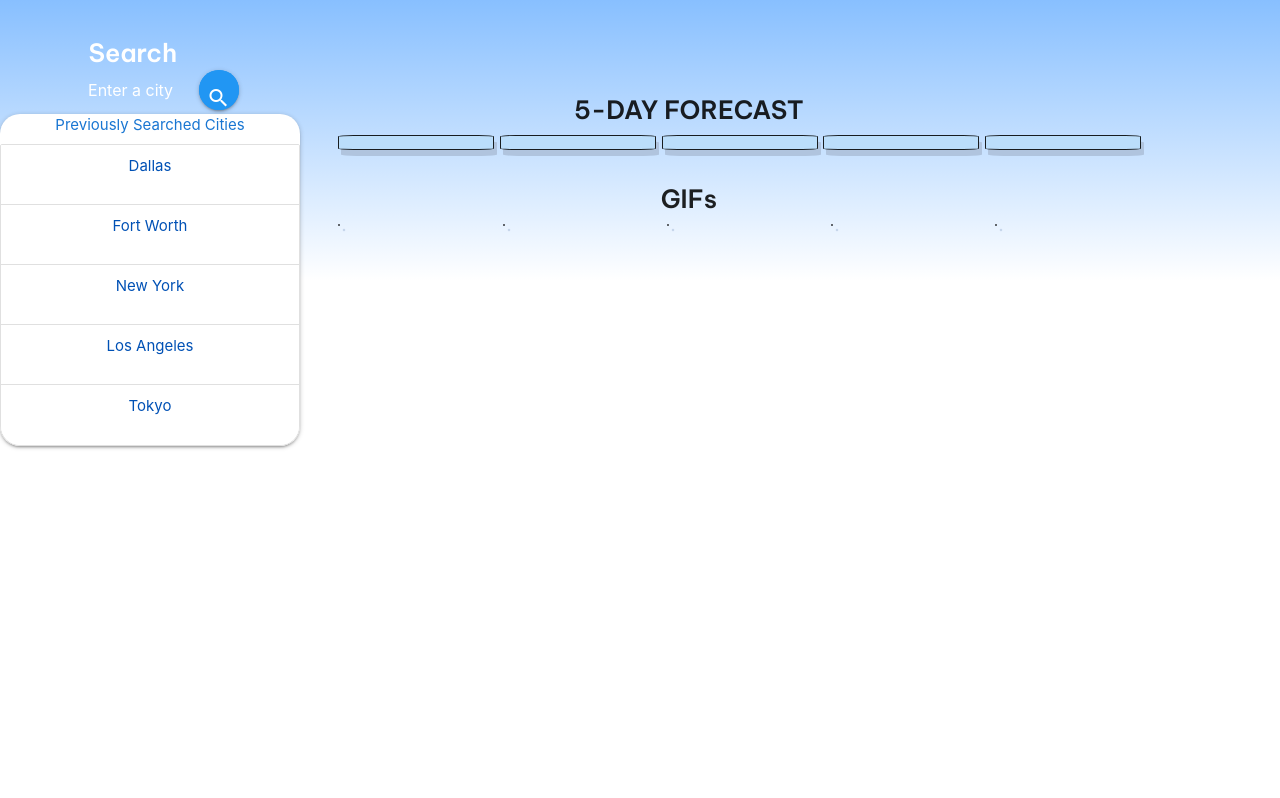
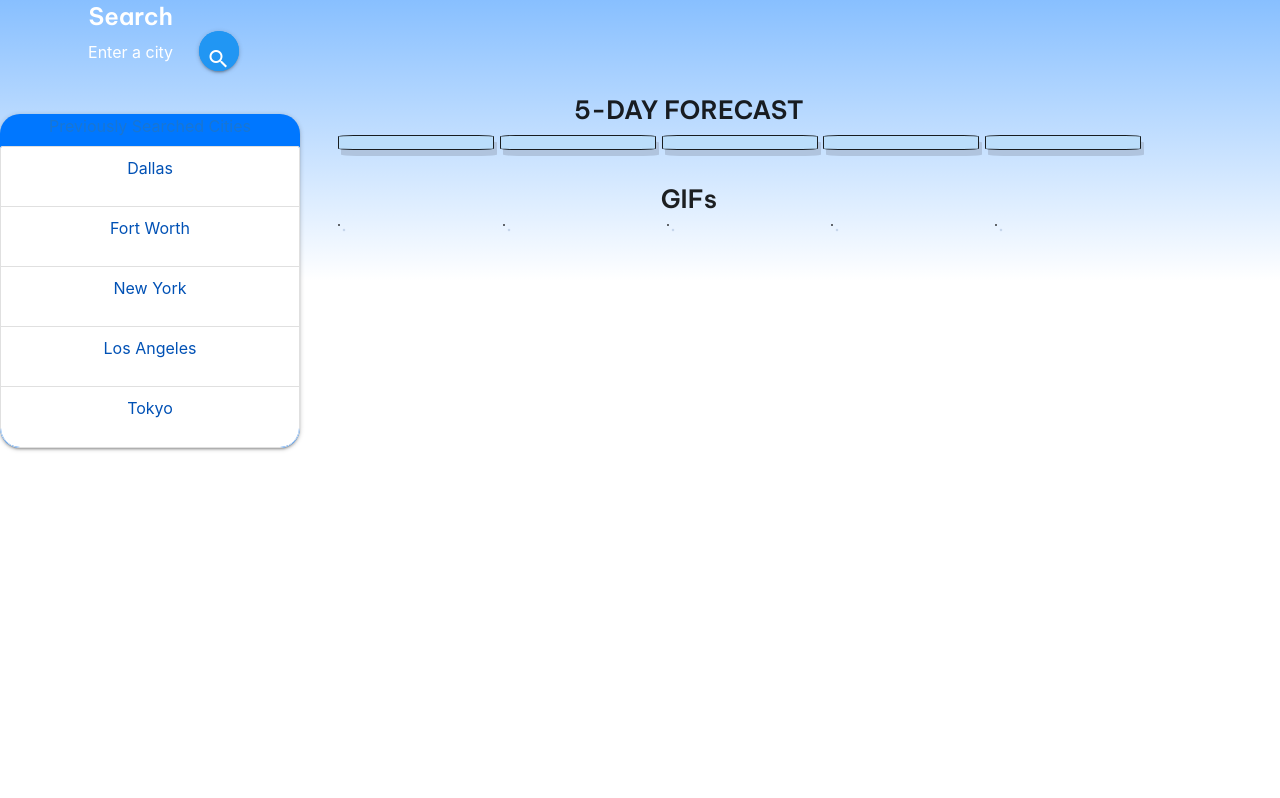
Before and after one commit to MrTofuuu/GifCast, a plain HTML site: page index.html in a window 1280 px wide. Shown: the part 319-1117 px from the top of the page. Drawn offline with nearby package versions, Linux system fonts and the light colour scheme.

Commit message:
updated font size and added background color

```diff
--- a/assets/css/style.css
+++ b/assets/css/style.css
@@ -13,9 +13,13 @@ body {
 /* centered cities */
 .blue-text{
     text-align: center;
+    font-size: medium;
 }
 
-
+/* made 'Previous Cities Search' text larger  */
+.white-text{
+    font-size:x-large;
+}
 
 .prev-city {
     width: 500px
@@ -41,6 +45,8 @@ img{
 .card{
     border-radius: 20px;
     text-align: center;
+    background-color: rgb(0, 119, 255);
+    /* added background color */
 }
 
 /* adjusted width & height make the previous cities bigger */
@@ -137,7 +143,7 @@ width: 19%;
     box-shadow: none;
     background: transparent;
     height: 10%;
-    margin-bottom: 200px;
+    margin-bottom: 300px;
 }
 
 
```
